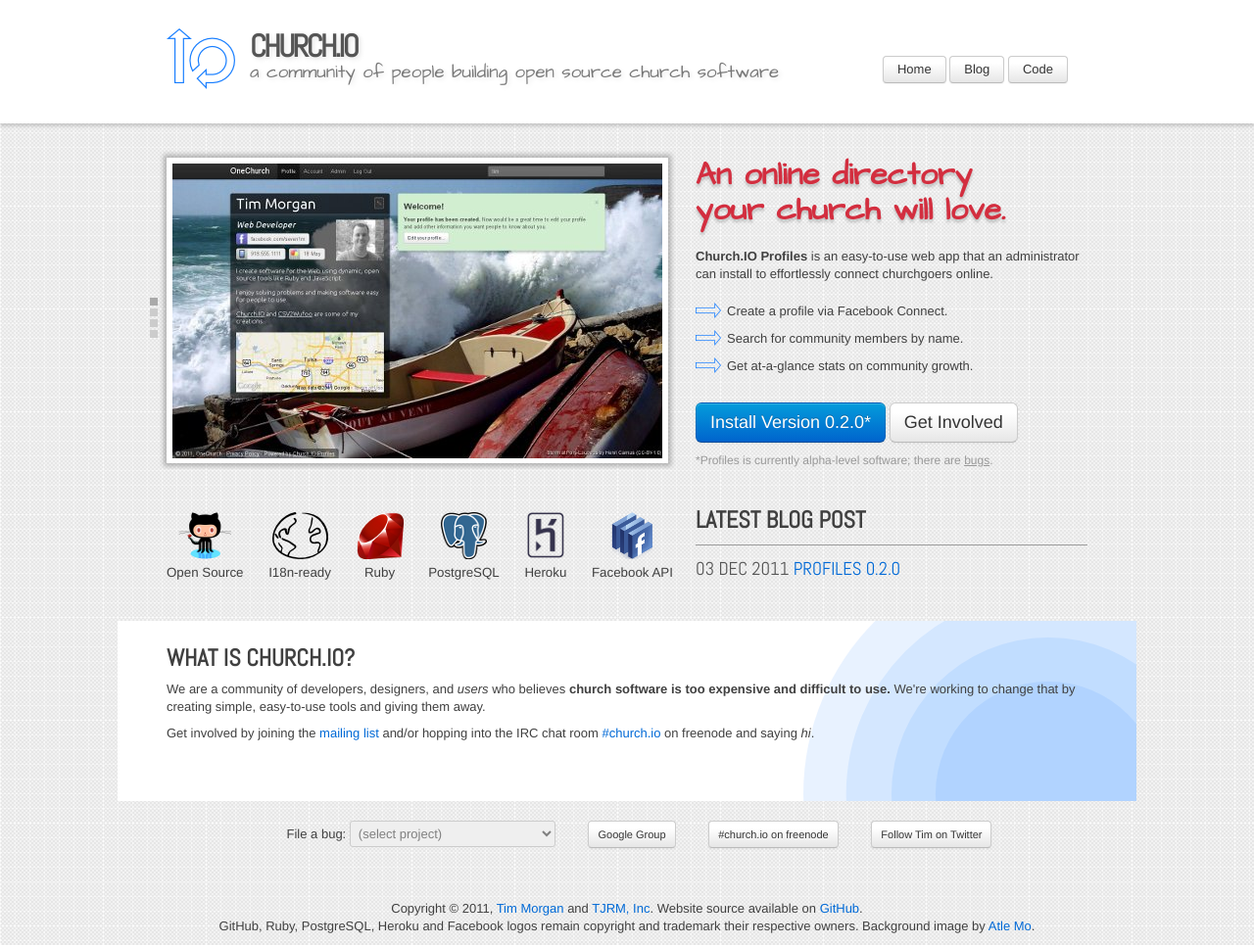
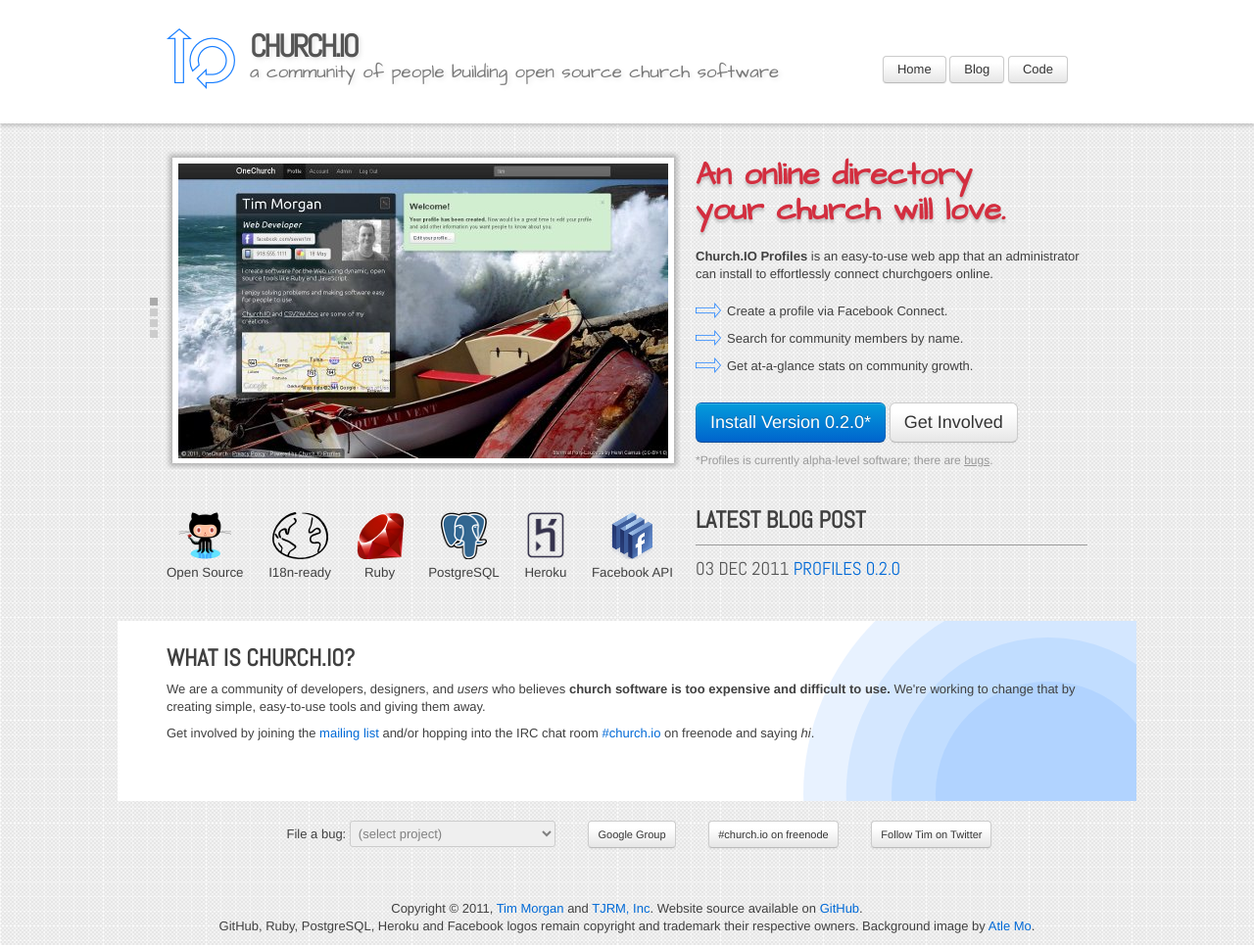
Before and after one commit to seven1m/old-churchio-website, a Jekyll site: the page built from index.html, in a window 1280 px wide. Shown: the whole page at 98% size. Built offline with Jekyll 4.4.1, drawn with Linux system fonts in a browser that asks for light colours; Markdown is read by kramdown in place of the engine named in the settings.

Commit message:
Fix slideshow covering install button.

```diff
--- a/_sass/screen.scss
+++ b/_sass/screen.scss
@@ -308,6 +308,7 @@
     position: relative;
     left: 10px;
     top: 0px;
+    width: 526px;
     height: 325px;
     overflow: hidden;
   }
--- a/stylesheets/screen.css
+++ b/stylesheets/screen.css
@@ -453,6 +453,7 @@
   position: relative;
   left: 10px;
   top: 0px;
+  width: 526px;
   height: 325px;
   overflow: hidden;
 }
```
